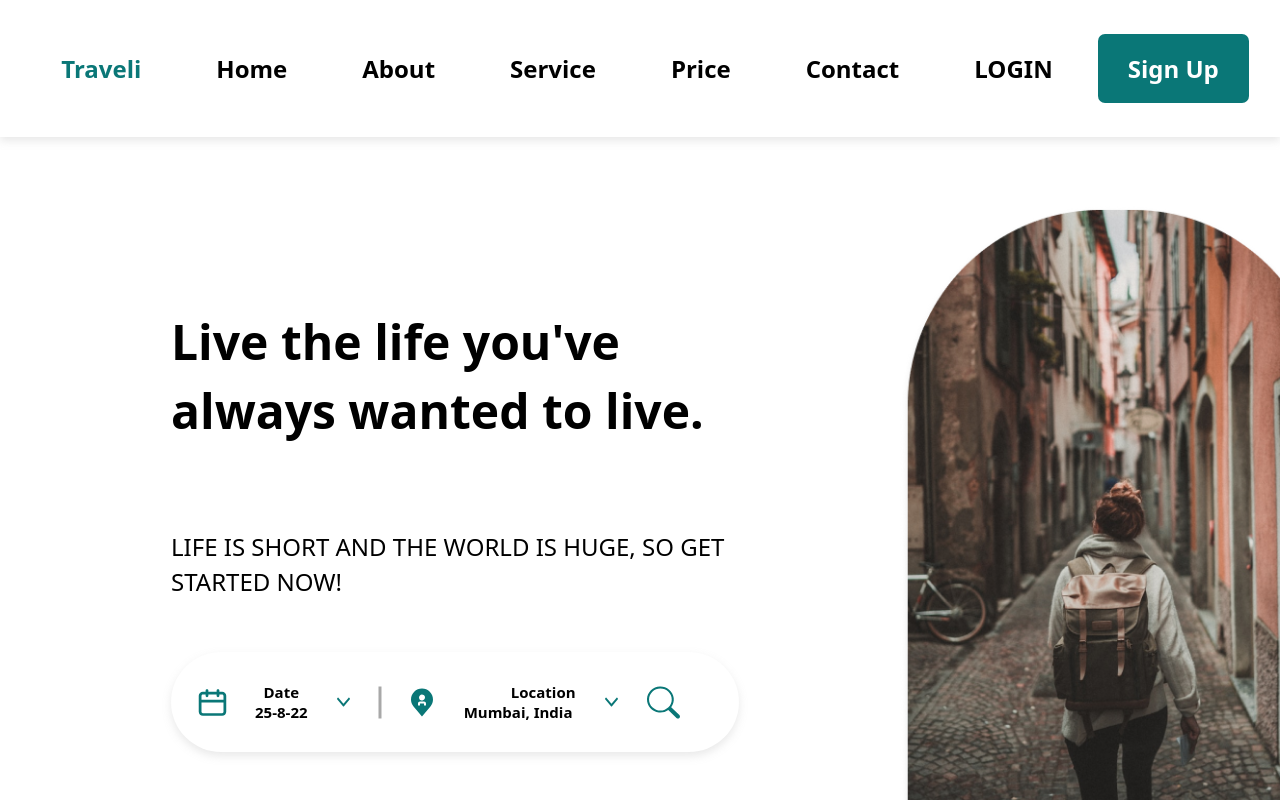
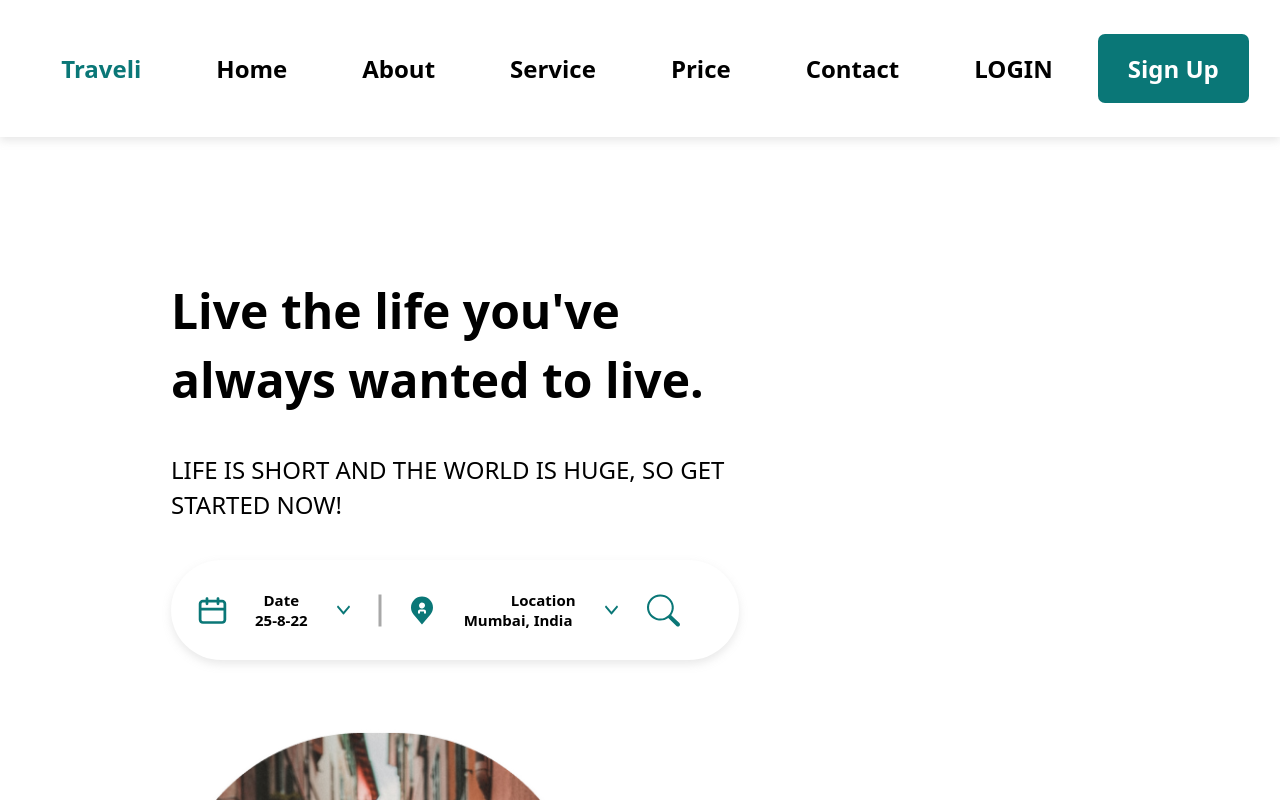
Before and after one commit to giabochorishvili/groupworkgroupwork, a plain HTML site: page Group Work 3/index.html in a window 1280 px wide. Shown: the top 800 px of the page. Drawn offline with Linux system fonts and the light colour scheme.

Commit message:
changecssforresponsivesite

```diff
--- a/Group Work 3/style.css
+++ b/Group Work 3/style.css
@@ -16,6 +16,7 @@ body{
     padding: 34px 0px;
     width: 100%;   /* კარგი პრაქტიკაა როდესაც სიმაღლეს და სიგანეს პიქსელებად არ დავწერთ */
     display: flex;
+    flex-wrap: wrap;
     gap: 15px;
     justify-content: center;
     align-items: center;
@@ -79,24 +80,27 @@ body{
 /* first land */
 
 .mainConteiner{
-    width: 1512px;
-    height: 982px;
+    width: 100%;
+    min-height: 982px;
     display: flex;
+    flex-wrap: wrap;
 }
 
 .miniMainConteiner{
     display: flex;
     flex-direction: column;
     gap: 38px;
-    margin-left: 171px;
-    margin-top: 139px;
+    padding: 139px 0 0 171px;
 }
 
 .searchBar{
-    width: 568px;
-    height: 100px;
+    max-width: 568px;
+    height: auto;
+    padding: 30px 40px 30px 27px;
     border-radius: 63px;
     display: flex;
+    flex-wrap: wrap;
+    overflow: visible;
     align-items: center;
     justify-content: flex-start;
     gap: 28px;
@@ -105,10 +109,6 @@ body{
     font-family: system-ui, -apple-system, BlinkMacSystemFont, 'Segoe UI', Roboto, Oxygen, Ubuntu, Cantarell, 'Open Sans', 'Helvetica Neue', sans-serif;
     font-weight: 600;
     font-size: 15px;
-}
-
-.firstimg{
-    margin-left: 27px;
 }
 
 .forSpan , .forSpan1 {
@@ -124,8 +124,9 @@ body{
 }
 
 #HH1{
-    width: 568px;
-    height: 200px;
+    max-width: 568px;
+    /* width: 568px; */
+    height: auto;
     font-family: system-ui, -apple-system, BlinkMacSystemFont, 'Segoe UI', Roboto, Oxygen, Ubuntu, Cantarell, 'Open Sans', 'Helvetica Neue', sans-serif;
     font-size: 48px;
     font-weight: 700;
@@ -137,8 +138,10 @@ body{
 }
 
 #HH3{
-    height: 100px;
-    width: 568px;
+    height: auto;
+    /* height: 100px; */
+    max-width: 568px;
+    /* width: 568px; */
     font-family: system-ui, -apple-system, BlinkMacSystemFont, 'Segoe UI', Roboto, Oxygen, Ubuntu, Cantarell, 'Open Sans', 'Helvetica Neue', sans-serif;
     font-size: 24px;
     font-weight: 400;
@@ -150,19 +153,23 @@ body{
 }
 
 .img1{
+
     height: 638px;
     width: 434px;
-    left: 900px;
-    top: 206px;
-    border-radius: [object Object]px;
-    position: absolute;
+    margin-left: 161px;
+    margin-top: 69px;
+    /* padding: 69px 0px 0px 161px; */
+    /* left: 900px; */
+    /* top: 206px; */
+    /* border-radius: [object Object]px; */
+    /* position: absolute; */
 }
 
 /* second land */
 
 .mainConteiner1{
     display: flex;
-    width: 1512px;
+    width: 100%;
     height: 982px;
 }
 
@@ -272,7 +279,7 @@ body{
 /* third land */
 
 .mainConteiner3{
-    width: 1512px;
+    width: 100%;
     height: 982px;
 }
 
```
